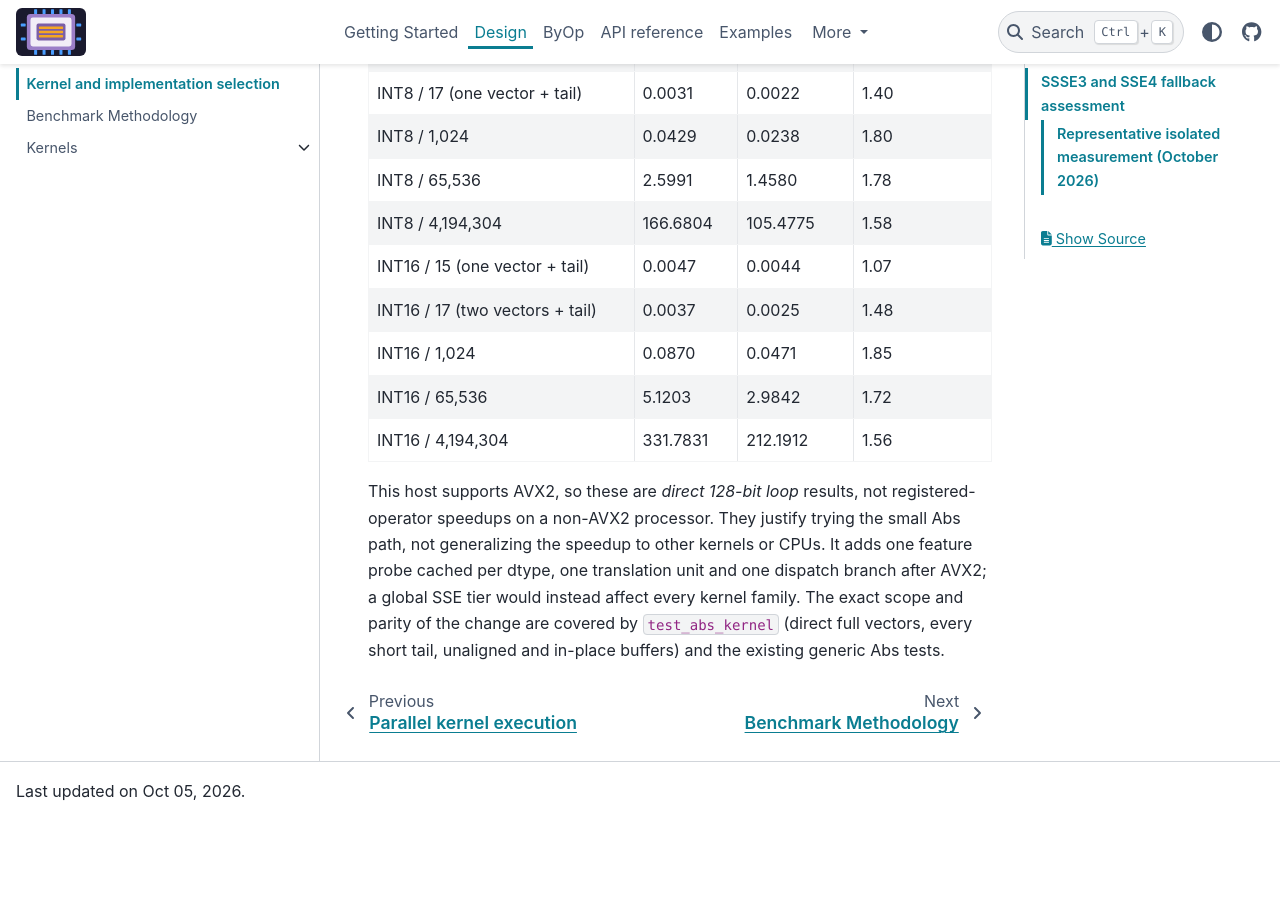
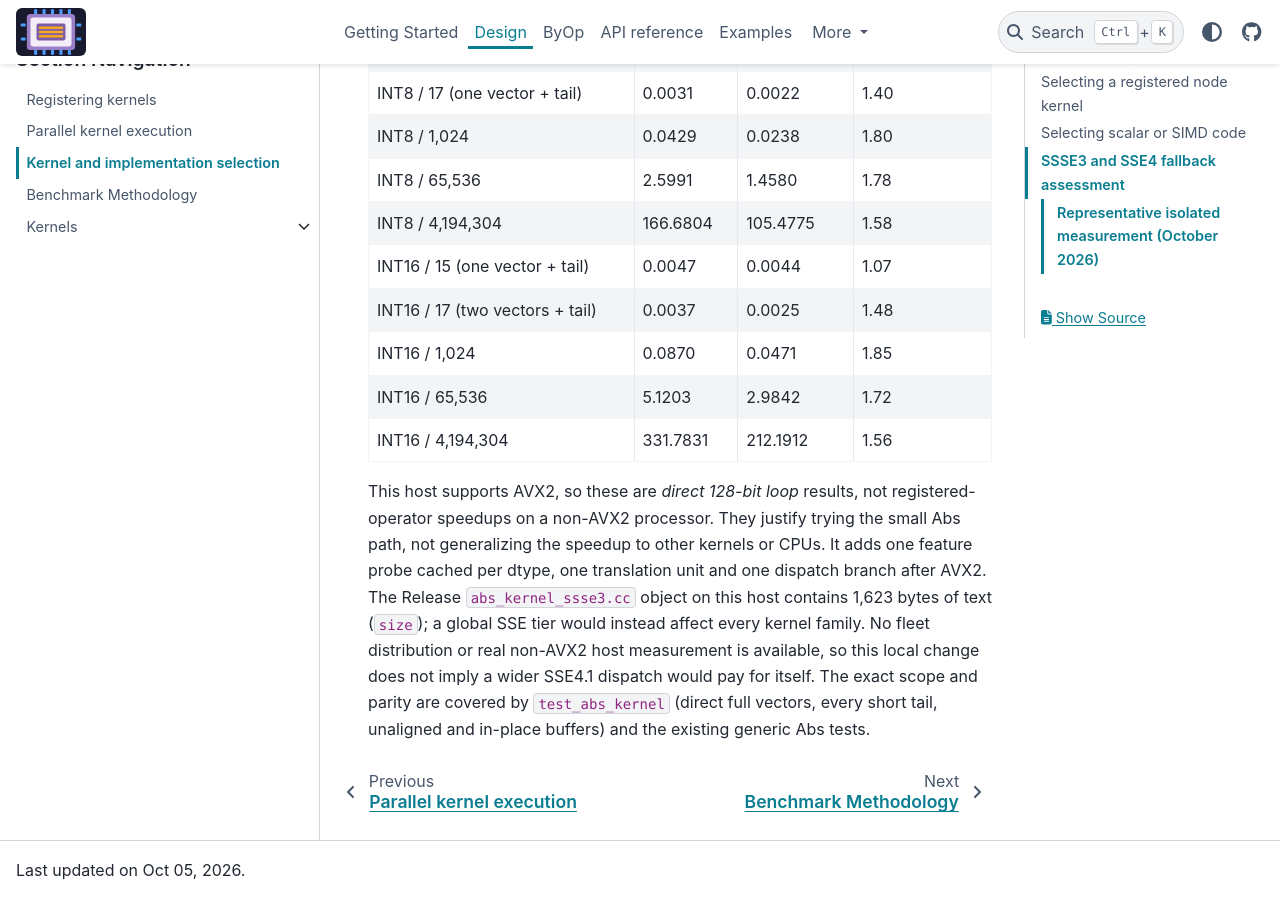
Before and after one commit to xadupre/onnx-light-cpu, a Sphinx documentation site: the page built from docs/design/kernel_selection.rst, in a window 1280 px wide and 900 px high, scrolled down 3672 px. Built offline with Sphinx 7.4.7 and the PyData theme 0.15.4, drawn with Linux system fonts in a browser that asks for light colours; pages that are not in the unit, such as notebooks, are missing from menus; before the commit the page ends 4492 px from its top, so only the background shows below that.

Commit message:
Record SSSE3 object-size and deployment limits
Co-authored-by: xadupre <22452781+xadupre@users.noreply.github.com>

```diff
--- a/docs/design/kernel_selection.rst
+++ b/docs/design/kernel_selection.rst
@@ -188,7 +188,10 @@ This host supports AVX2, so these are *direct 128-bit loop* results, not
 registered-operator speedups on a non-AVX2 processor. They justify trying
 the small Abs path, not generalizing the speedup to other kernels or CPUs.
 It adds one feature probe cached per dtype, one translation unit and one
-dispatch branch after AVX2; a global SSE tier would instead affect every
-kernel family. The exact scope and parity of the change are covered by
+dispatch branch after AVX2. The Release ``abs_kernel_ssse3.cc`` object on
+this host contains 1,623 bytes of text (``size``); a global SSE tier would
+instead affect every kernel family. No fleet distribution or real non-AVX2
+host measurement is available, so this local change does not imply a wider
+SSE4.1 dispatch would pay for itself. The exact scope and parity are covered by
 ``test_abs_kernel`` (direct full vectors, every short tail, unaligned and
 in-place buffers) and the existing generic Abs tests.
```
